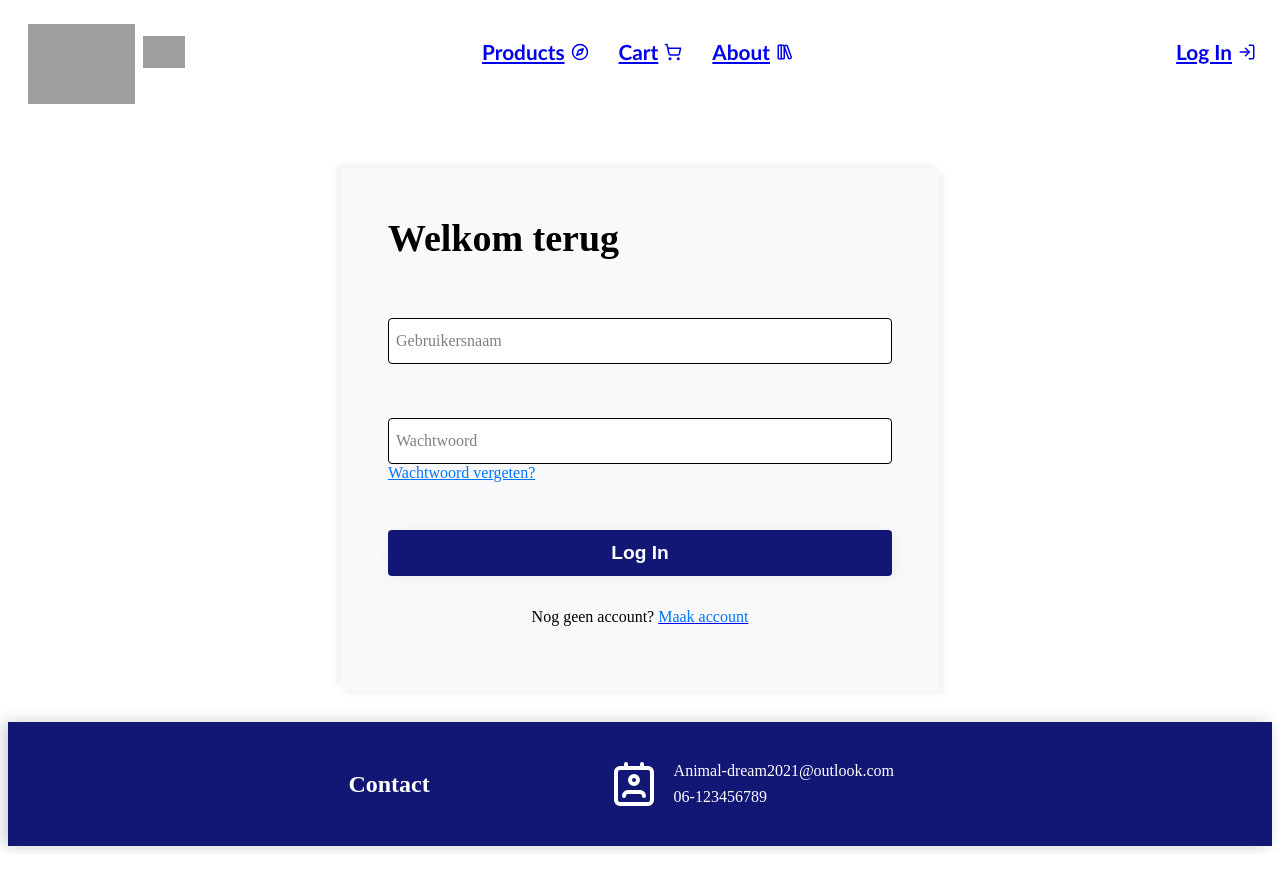
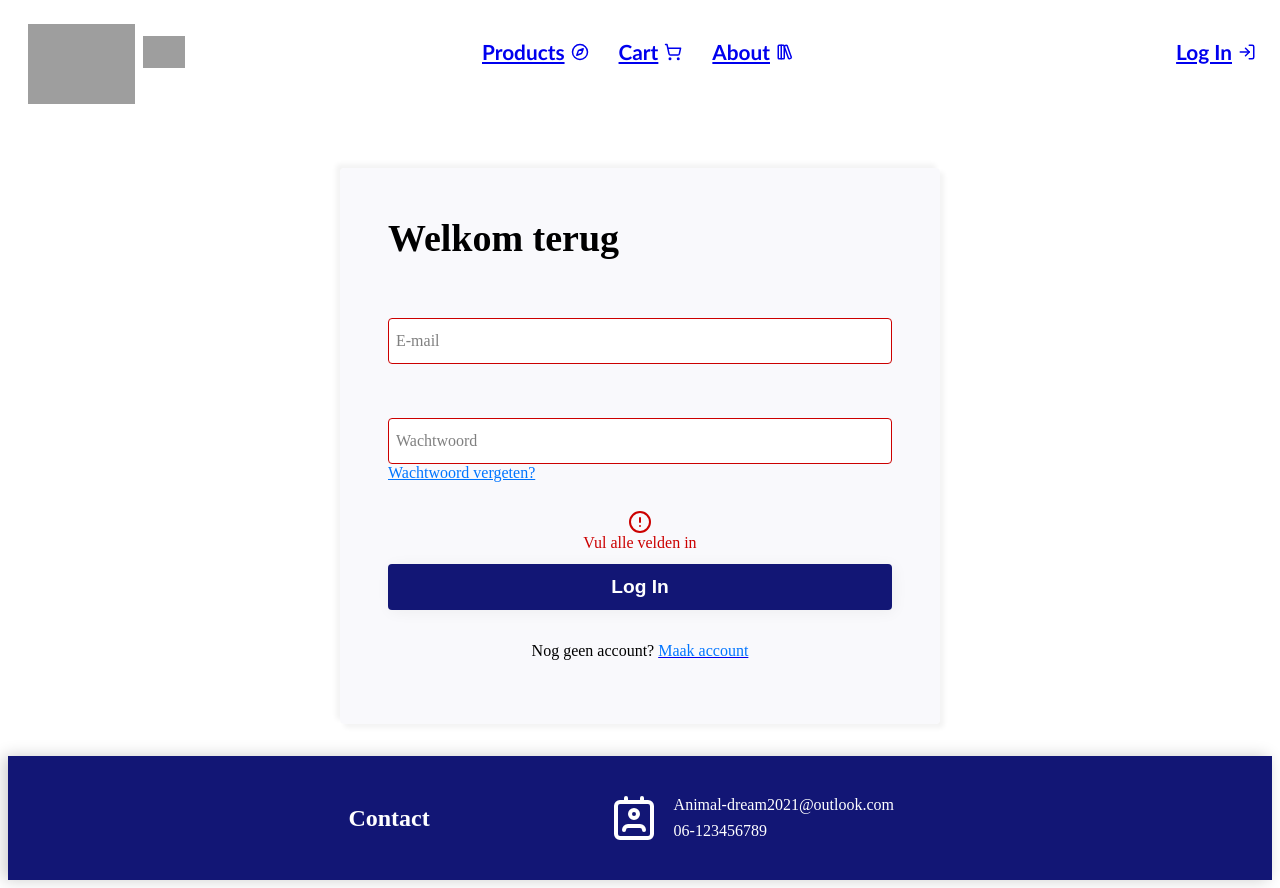
Before and after one commit to TijmenGroen/AnimalDream, a React app in the folder web/: page /login in a window 1280 px wide. Both pictures are taken after a click on the button "Log In". Before the commit the page ends 854 px from the top, so only its background shows below. Built offline with nearby package versions, Linux system fonts and the light colour scheme; no server answers; grey boxes are pictures that could not be loaded; the HTML template or start-up script is replaced by a standard one.

Commit message:
safety checks login

```diff
--- a/web/src/components/logInBox.tsx
+++ b/web/src/components/logInBox.tsx
@@ -2,7 +2,7 @@ import { Link, NavigateFunction, useNavigate } from "react-router-dom";
 import "../css/logInRegister.css";
 import { UserService } from "../services/userService";
 import { useState } from "react";
-
+import { CircleAlert } from "lucide-react";
 
 function LogInBox(): JSX.Element {
   const userService: UserService = new UserService();
@@ -11,9 +11,44 @@ function LogInBox(): JSX.Element {
   const [email, setEmail] = useState("");
   // eslint-disable-next-line @typescript-eslint/typedef
   const [password, setPassword] = useState("");
+  // eslint-disable-next-line @typescript-eslint/typedef
+  const [announcementMessage, setAnnouncementMessage] = useState(<div></div>);
+  // eslint-disable-next-line @typescript-eslint/typedef
+  const [emailColor, setEmailColor] = useState("");
+  // eslint-disable-next-line @typescript-eslint/typedef
+  const [passwordColor, setPasswordColor] = useState("");
 
   const navigate: NavigateFunction = useNavigate();
 
+  const handleLogIn: () => Promise<void> = async () => {
+    setEmailColor("")
+    setPasswordColor("")
+    if (email === "") setEmailColor("#cc0000");
+    if (password === "") setPasswordColor("#cc0000");
+    if (email === "" || password === "") {
+      setAnnouncementMessage(
+        <div>
+          <CircleAlert style={{ transform: "translateY(4px)" }} />
+          <br />
+          Vul alle velden in
+        </div>
+      );
+      return
+    }
+    const user: boolean = await userService.logIn({
+      email: email,
+      password: password,
+    });
+    if (user === true) navigate("/");
+    else
+      setAnnouncementMessage(
+        <div>
+          <CircleAlert style={{ transform: "translateY(4px)" }} />
+          <br />
+          Geen account gevonden met dit email of incorrect wachtwoord
+        </div>
+      );
+  };
 
   return (
     <div className="logInRegisterBox">
@@ -26,9 +61,10 @@ function LogInBox(): JSX.Element {
               name="logInMailUserName"
               id="logInMailUserName"
               placeholder=""
+              style={{ borderColor: emailColor }}
               onChange={(e: any) => setEmail(e.target.value)}
             />
-            <label htmlFor="logInMailUserName">Gebruikersnaam</label>
+            <label htmlFor="logInMailUserName">E-mail</label>
           </div>
           <div
             className="logInRegisterCredentialField"
@@ -39,6 +75,7 @@ function LogInBox(): JSX.Element {
               name="logInPassword"
               id="logInPassword"
               placeholder=""
+              style={{ borderColor: passwordColor }}
               onChange={(e: any) => setPassword(e.target.value)}
             />
             <label htmlFor="logInPassword">Wachtwoord</label>
@@ -48,14 +85,10 @@ function LogInBox(): JSX.Element {
           Wachtwoord vergeten?
         </Link>
         <div className="logInRegisterActionButtons">
+          <div className="announcement">{announcementMessage}</div>
           <button
             onClick={async () => {
-              const user: boolean = await userService.logIn({
-                email: email,
-                password: password,
-              });
-                if(user === true) navigate("/")
-                else return ErrorMessage;
+              handleLogIn();
             }}
           >
             Log In
@@ -73,11 +106,3 @@ function LogInBox(): JSX.Element {
 }
 
 export default LogInBox;
-
-function ErrorMessage(): JSX.Element {
-    return (
-        <div>
-
-        </div>
-    );
-}
--- a/web/src/css/logInRegister.css
+++ b/web/src/css/logInRegister.css
@@ -61,7 +61,7 @@
 }
 
 .logInRegisterActionButtons {
-    margin-top: 48px;
+    margin-top: 24px;
     display: flex;
     flex-direction: column;
     align-items: center;
@@ -93,3 +93,9 @@
 .logInRegisterLinks:hover {
     text-decoration: underline;
 }
+
+.announcement {
+    margin-bottom: 12px;
+    color: #cc0000;
+    text-align: center;
+}
--- a/web/src/services/userService.ts
+++ b/web/src/services/userService.ts
@@ -27,7 +27,7 @@ export class UserService {
             body: JSON.stringify(formData)
         });
 
-        if(response.status === 401) return false
+        if(response.status === 204) return false
 
         if(!response.ok){
             console.error(response)
```
Also changed, not shown: 1 other file (tests, documents, lock files or other folders). Lines whose indentation alone changed are shown as unchanged.
